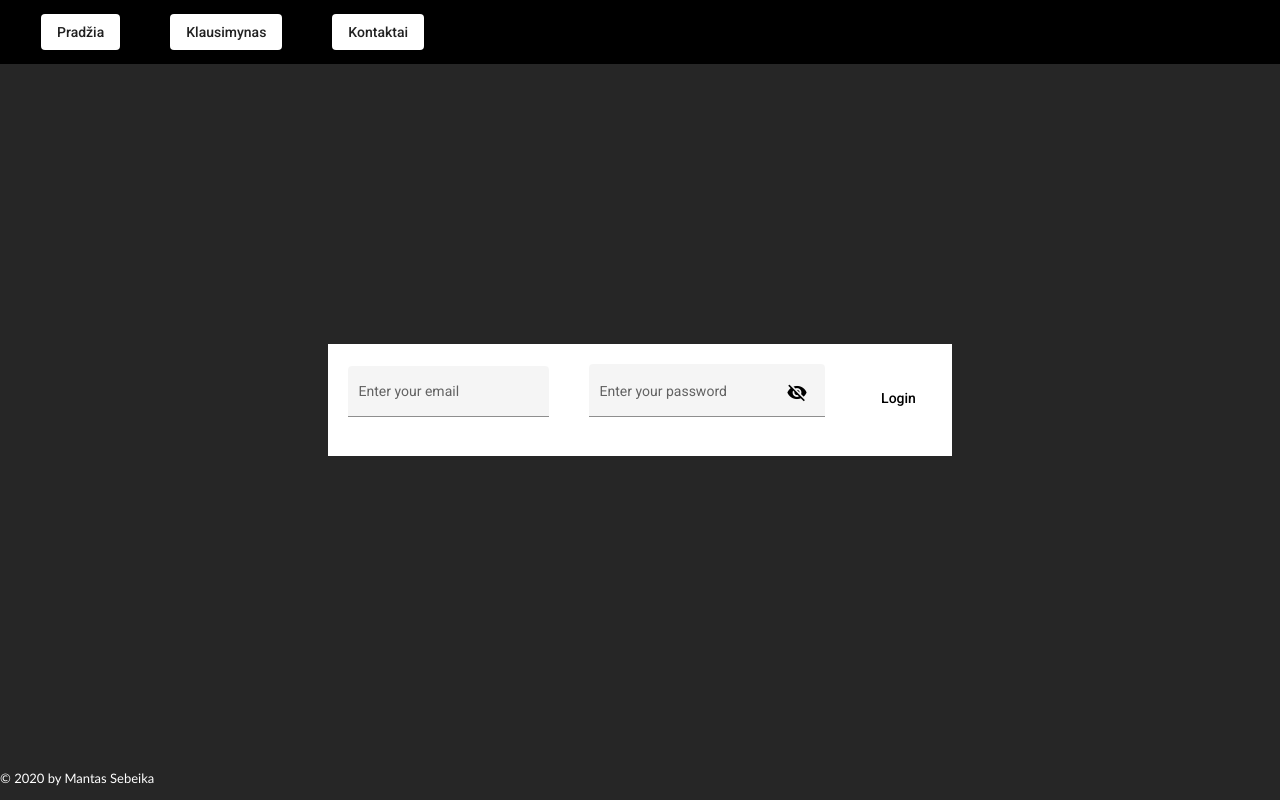
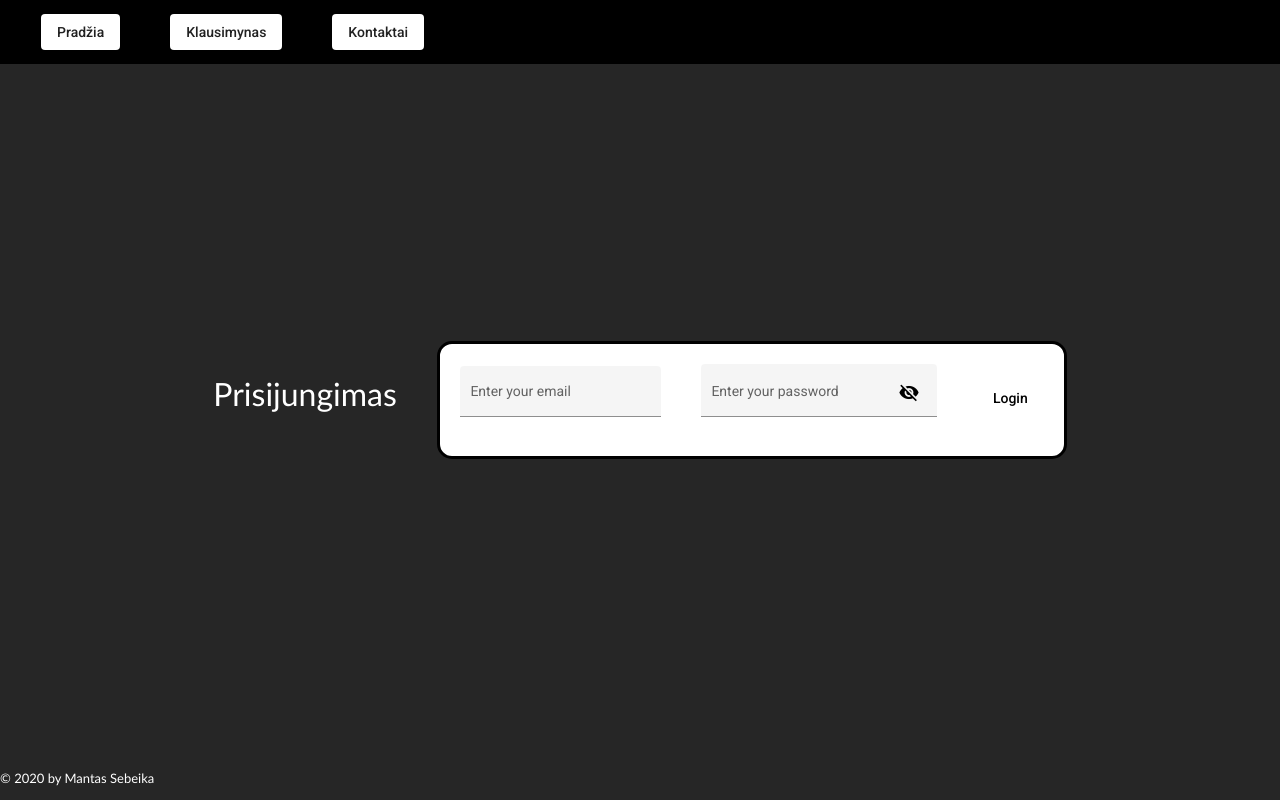
Before and after one commit to MantasSebeika/Bakalauras, an Angular app in the folder Angular-Bakis/: page /prisijungimas in a window 1280 px wide. Built offline with nearby package versions, Linux system fonts and the light colour scheme; no server answers.

Commit message:
border rounded

```diff
--- a/Angular-Bakis/src/app/prisijungimas/prisijungimas.component.html
+++ b/Angular-Bakis/src/app/prisijungimas/prisijungimas.component.html
@@ -1,5 +1,9 @@
 <div style="width:100%; height: 100%; background-color: rgb(38, 38, 38); display: flex; justify-content: center; align-items: center;">
-    <div class="example-container" style="background-color: white; padding: 20px">
+   <div > <p style="color:white; font-size: xx-large; padding-right: 40px" >
+    Prisijungimas
+</p>
+</div>
+    <div class="example-container" style="background-color: white; padding: 20px; border-style: solid; border-radius: 15px">
         <mat-form-field appearance="fill" style="padding-right: 40px;">
           <mat-label>Enter your email</mat-label>
           <input matInput placeholder="pat@example.com">
```
